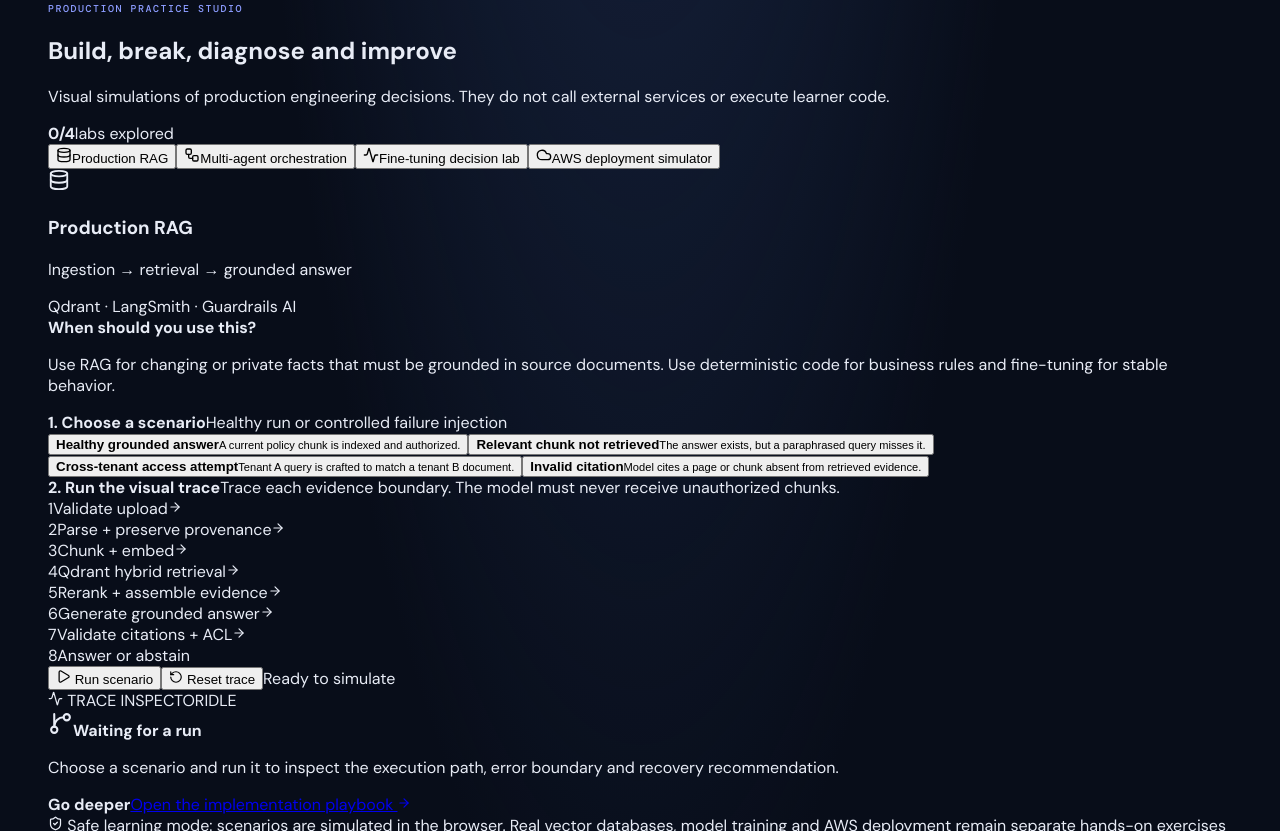
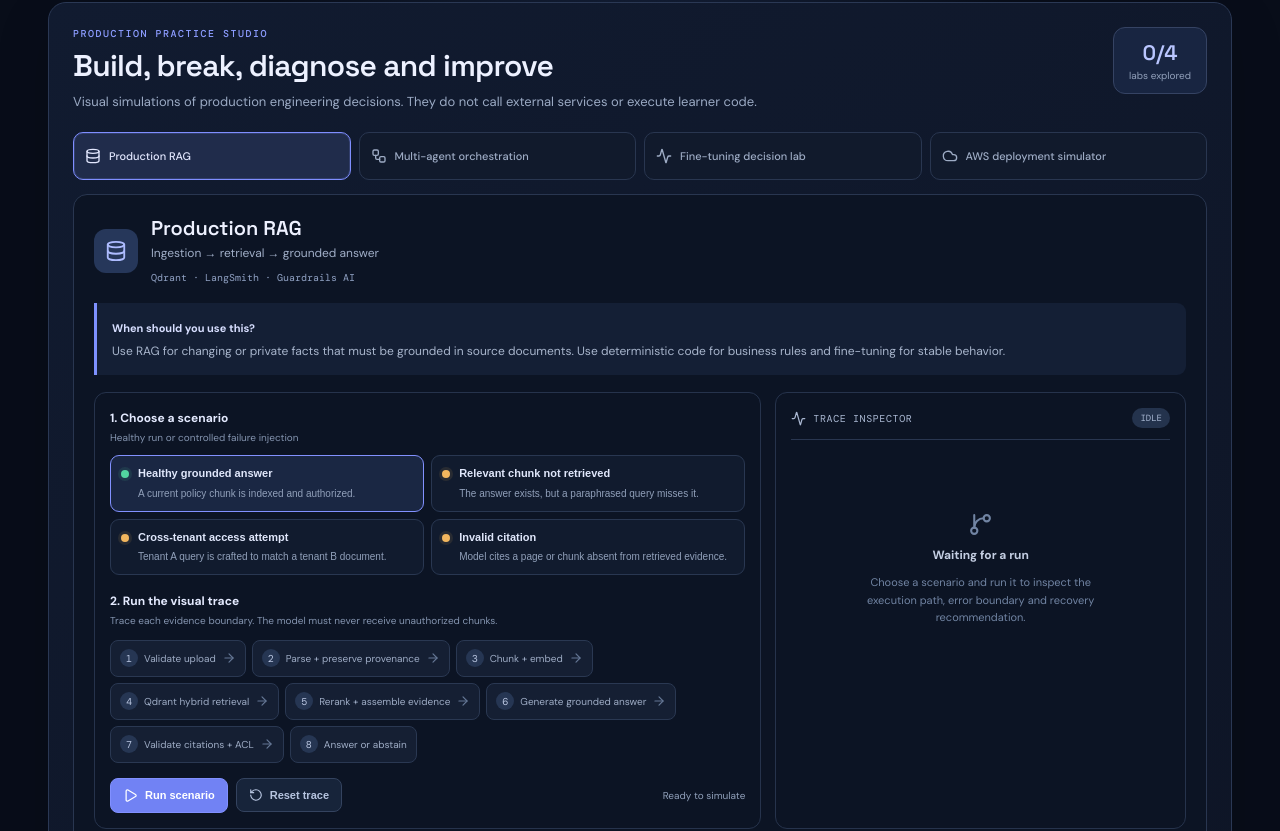
Before and after one commit to ashvins1912/AI-Engineering-Academy, a React (Vite) app: page / in a window 1280 px wide. Shown: the part 729-1560 px from the top of the page. Built offline with nearby package versions, Linux system fonts and the light colour scheme.

Commit message:
Style interactive production practice studio

```diff
--- a/src/styles.css
+++ b/src/styles.css
@@ -255,3 +255,81 @@
 
 .practice-guide-actions{display:flex;flex-wrap:wrap;gap:8px 18px;align-items:center}
 .practice-guide-actions a{display:inline-flex;align-items:center;padding:7px 0}
+
+
+/* Production AI engineering practice studio */
+.production-labs{margin:0 0 38px;border:1px solid #2a3854;border-radius:18px;background:linear-gradient(145deg,#111b30,#0e1526);padding:24px;box-shadow:0 18px 55px #0002}
+.production-labs-heading{display:flex;justify-content:space-between;align-items:flex-start;gap:20px;margin-bottom:20px}
+.production-labs-heading h2{font:600 clamp(22px,3vw,30px)/1.15 'Space Grotesk';margin:9px 0 7px;color:#edf1ff;letter-spacing:-.7px}
+.production-labs-heading p{color:#9baac4;font-size:13px;line-height:1.65;max-width:690px;margin:0}
+.production-progress{flex:0 0 auto;border:1px solid #354363;background:#182541;border-radius:12px;padding:11px 15px;text-align:center}
+.production-progress strong,.production-progress span{display:block}
+.production-progress strong{font:600 21px 'Space Grotesk';color:#b9c6ff}
+.production-progress span{font-size:10px;color:#92a1bb;margin-top:3px}
+.production-lab-tabs{display:grid;grid-template-columns:repeat(4,minmax(0,1fr));gap:8px;margin:20px 0 14px}
+.production-lab-tabs button{min-height:48px;border:1px solid #293650;background:#111a2c;color:#9eacc5;border-radius:10px;padding:9px 11px;display:flex;align-items:center;gap:8px;text-align:left;font:500 11px 'DM Sans';cursor:pointer}
+.production-lab-tabs button span{flex:1}
+.production-lab-tabs button.active{border-color:#7f8eff;background:#202c4b;color:#e3e8ff;box-shadow:inset 0 0 0 1px #7f8eff30}
+.production-lab-card{border:1px solid #293650;background:#0c1424;border-radius:14px;padding:20px}
+.production-lab-intro{display:flex;align-items:center;gap:13px}
+.production-lab-icon{width:44px;height:44px;display:grid;place-items:center;border-radius:12px;background:#26375a;color:#aebcff}
+.production-lab-intro h3{font:600 20px 'Space Grotesk';margin:0;color:#eef1ff}
+.production-lab-intro p{font-size:12px;color:#a0aec7;margin:4px 0}
+.production-lab-intro span{font:10px 'DM Mono';color:#91a2c4}
+.production-when{margin:17px 0;padding:13px 15px;border-left:3px solid #7e91ff;background:#141f35;border-radius:0 9px 9px 0}
+.production-when strong{font-size:11px;color:#d7deff}
+.production-when p{font-size:12px;line-height:1.65;color:#a8b5cc;margin:5px 0 0}
+.production-lab-grid{display:grid;grid-template-columns:minmax(0,1.3fr) minmax(270px,.8fr);gap:14px}
+.production-lab-work,.production-lab-observe{border:1px solid #26334c;border-radius:12px;padding:15px;min-width:0}
+.production-lab-section-title{display:flex;flex-direction:column;gap:4px;margin:2px 0 10px}
+.production-lab-section-title strong{font-size:12px;color:#e4eaff}
+.production-lab-section-title span{font-size:10px;line-height:1.5;color:#8494af}
+.production-scenario-list{display:grid;grid-template-columns:repeat(2,minmax(0,1fr));gap:7px;margin-bottom:18px}
+.production-scenario-list button{display:flex;align-items:flex-start;gap:9px;text-align:left;background:#111b2e;border:1px solid #293751;border-radius:9px;padding:10px;color:#c4cee2;cursor:pointer;min-width:0}
+.production-scenario-list button.selected{border-color:#8291ff;background:#1a2743}
+.production-scenario-list button>span:last-child{min-width:0}
+.production-scenario-list b,.production-scenario-list small{display:block}
+.production-scenario-list b{font-size:11px;line-height:1.4;color:#e0e7fb}
+.production-scenario-list small{font-size:10px;line-height:1.5;color:#91a0ba;margin-top:4px}
+.scenario-dot{width:8px;height:8px;flex:0 0 auto;border-radius:50%;margin-top:4px}
+.scenario-dot.healthy{background:#52d6a0;box-shadow:0 0 0 3px #52d6a01a}
+.scenario-dot.warning{background:#f2b65e;box-shadow:0 0 0 3px #f2b65e1a}
+.production-flow{display:flex;align-items:stretch;flex-wrap:wrap;gap:6px;margin:12px 0 15px}
+.production-flow-step{display:flex;align-items:center;gap:6px;border:1px solid #2a3852;background:#151f33;color:#9eacc5;border-radius:8px;padding:8px 9px;font-size:10px;line-height:1.35;min-height:37px}
+.production-flow-number{display:grid;place-items:center;width:18px;height:18px;flex:0 0 auto;border-radius:50%;background:#263653;color:#bdc9e4;font:10px 'DM Mono'}
+.production-flow-step.passed{border-color:#286c59;background:#102b28;color:#c0f2df}
+.production-flow-step.passed .production-flow-number{background:#1c624e;color:#d6fff0}
+.production-flow-step.failed{border-color:#a35b43;background:#351e1d;color:#ffd3c6}
+.production-flow-step.failed .production-flow-number{background:#874331;color:white}
+.production-flow-step.blocked{opacity:.38;border-style:dashed}
+.production-flow-arrow{color:#657795}
+.production-run-controls{display:flex;align-items:center;gap:8px;flex-wrap:wrap}
+.production-run,.production-reset,.production-complete{display:inline-flex;align-items:center;gap:7px;border-radius:8px;padding:9px 12px;font-size:11px;font-weight:600;cursor:pointer}
+.production-run{border:1px solid #8190ff;background:#7182f4;color:white}
+.production-reset{border:1px solid #34435f;background:#17243a;color:#b6c4df}
+.production-run-status{font-size:10px;color:#91a0ba;margin-left:auto}
+.production-run-status.ok{color:#64d7ad}.production-run-status.warn{color:#f0b66c}
+.production-observe-head{display:flex;align-items:center;justify-content:space-between;border-bottom:1px solid #293650;padding-bottom:11px}
+.production-observe-head>span:first-child{display:flex;align-items:center;gap:7px;font:10px 'DM Mono';letter-spacing:.6px;color:#aab8d2}
+.trace-pill{border-radius:20px;padding:4px 8px;background:#24334d;color:#a9b8d3;font:9px 'DM Mono'}
+.trace-pill.ok{background:#153c32;color:#7ee0b9}.trace-pill.warn{background:#49301c;color:#f5c17a}
+.production-empty-trace{min-height:270px;display:flex;flex-direction:column;align-items:center;justify-content:center;text-align:center;color:#7184a3;padding:20px}
+.production-empty-trace strong{color:#c4cee2;font-size:12px;margin-top:10px}
+.production-empty-trace p{max-width:260px;font-size:11px;line-height:1.6}
+.production-outcome,.production-diagnosis,.production-recommendation{padding:12px 0;border-bottom:1px solid #26334a}
+.production-outcome>span,.production-metrics>strong{font:9px 'DM Mono';letter-spacing:.8px;color:#899bb9}
+.production-outcome p,.production-diagnosis p,.production-recommendation p{font-size:11px;line-height:1.65;color:#bdc9df;margin:6px 0 0}
+.production-diagnosis strong,.production-recommendation strong{display:flex;align-items:center;gap:6px;font-size:11px;color:#f1c17c}
+.production-recommendation strong{color:#8de0bd}
+.production-metrics{display:flex;flex-wrap:wrap;gap:6px;padding:12px 0}
+.production-metrics>strong{width:100%}
+.production-metrics span{font:9px 'DM Mono';padding:5px 7px;border:1px solid #34435c;background:#17243a;border-radius:6px;color:#c4d0e5}
+.production-run-summary{display:flex;justify-content:space-between;gap:8px;font-size:9px;color:#8fa0bb;margin:5px 0 12px}
+.production-complete{width:100%;justify-content:center;border:1px solid #34775f;background:#14372e;color:#a9efd3}
+.production-lab-footer{display:flex;align-items:center;justify-content:space-between;gap:12px;border-top:1px solid #26334b;margin-top:16px;padding-top:14px}
+.production-lab-footer strong{font-size:11px;color:#9cabc4}
+.production-lab-footer a{display:inline-flex;align-items:center;gap:7px;color:#aebcff;text-decoration:none;font-size:11px}
+.production-labs-note{display:flex;align-items:flex-start;gap:8px;margin-top:13px;color:#8292ad;font-size:10px;line-height:1.6}
+.production-labs-note svg{flex:0 0 auto;color:#8da0ff}
+@media(max-width:820px){.production-lab-grid{grid-template-columns:1fr}.production-empty-trace{min-height:160px}.production-lab-tabs{grid-template-columns:repeat(2,minmax(0,1fr))}}
+@media(max-width:520px){.production-labs{padding:15px}.production-labs-heading{flex-direction:column}.production-progress{display:flex;align-items:center;gap:8px}.production-lab-card{padding:12px}.production-scenario-list{grid-template-columns:1fr}.production-flow-step{font-size:9px}.production-run-status{width:100%;margin:2px 0}.production-lab-footer{align-items:flex-start;flex-direction:column}}
```
